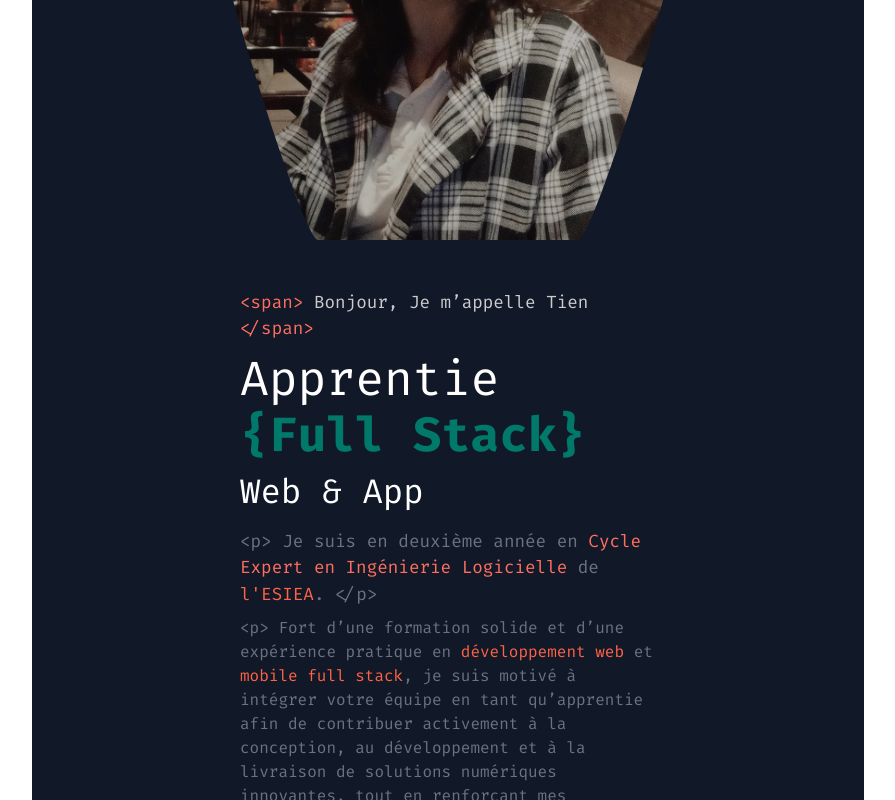
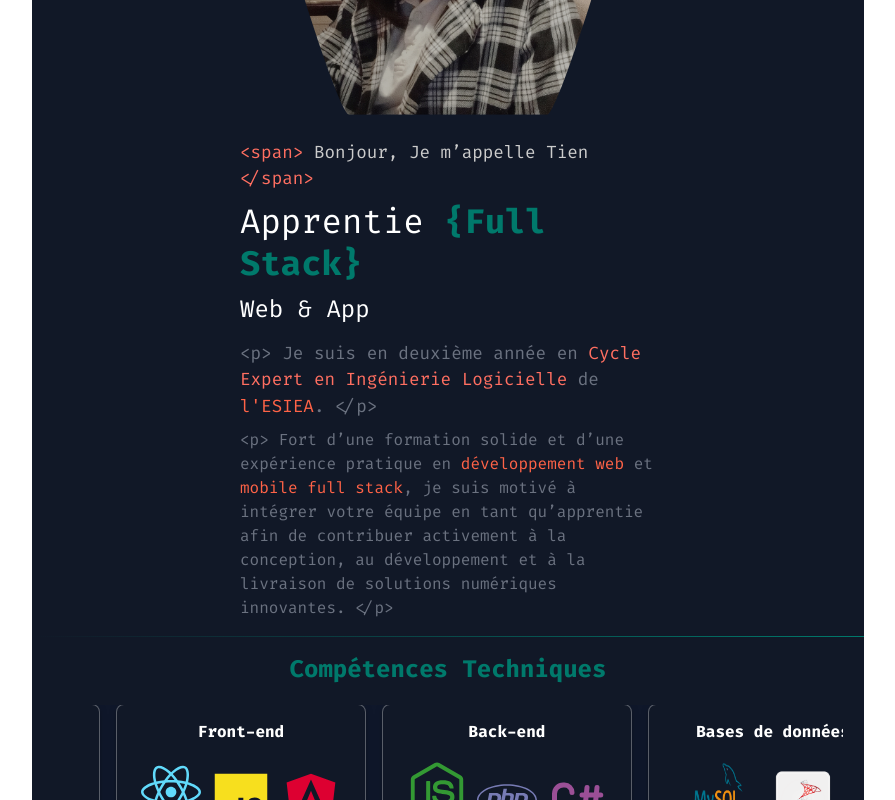
Before and after one commit to Tien-Tran2209/portfolio, a React (Vite) app: page / in a window 1280 px wide. Shown: the part 340-1140 px from the top of the page, without its empty margins (192-1087 px from the left). Built offline with nearby package versions, Linux system fonts and the light colour scheme.

Commit message:
fix project tab

```diff
--- a/src/components/About.jsx
+++ b/src/components/About.jsx
@@ -5,13 +5,6 @@ import profile from '../assets/me.jpg';
 import RoundedPentagonPhoto from './RoundedPentagonPhoto';
 import {TechStack} from './TechStack';
 import { motion } from "framer-motion";
-import Projects from './Projects';
-import {
-    FaHtml5, FaCss3Alt, FaJs, FaAngular, FaReact, FaNodeJs,
-    FaPhp, FaGit, FaGitlab, FaTrello, FaTasks , FaDatabase,
-    FaCogs, FaWindows, FaLinux
-  } from "react-icons/fa";
-
 const MotionBox = motion(Box);
 const MotionTypography = motion(Typography);
 
@@ -22,7 +15,7 @@ export default function About() {
           backgroundColor: "#111827",
           minHeight: "100vh",
           color: "#fff",
-          paddingTop: "20px",
+          paddingTop: "10px",
         }}
       >
         {/* Top content in flex row */}
@@ -39,19 +32,19 @@ export default function About() {
                 animate={{ opacity: 1, x: 0 }}
                 transition={{ duration: 3 }}
                 >
-          <RoundedPentagonPhoto image={profile} size={500} />
+          <RoundedPentagonPhoto image={profile} size={380} />
           </MotionBox>
-          <Box sx={{ maxWidth: '50%', paddingTop: "30px" }}>
+          <Box sx={{ maxWidth: '50%', paddingTop: "10px" }}>
           <Typography component="p" sx={{ color: "#ccc", mb: 1, fontSize: "1.1rem" }}>
           <span style={{ color: "#ff6f61" }}>&lt;span&gt;</span> Bonjour, Je m’appelle Tien{" "}
           <span style={{ color: "#ff6f61" }}>&lt;/span&gt;</span>
         </Typography>
 
-        <Typography variant="h3" sx={{  mb: 1 }}>
+        <Typography variant="h4" sx={{  mb: 1 }}>
           Apprentie{" "}
           <span style={{ color: "#00796b", fontWeight: "bold" }}>{`{Full Stack}`}</span>
         </Typography>
-        <Typography variant="h4" sx={{   mb: 2 }}>
+        <Typography variant="h5" sx={{   mb: 2 }}>
           Web & App
         </Typography>
         <Typography component="p" sx={{ color: "#6b7280", mb: 1, fontSize: "1.1rem" }}>
@@ -60,21 +53,12 @@ export default function About() {
         </Typography>
         <Typography variant="body1" sx={{   color: "#6b7280",
     fontSize: "1rem"}}>
-          &lt;p&gt; Fort d’une formation solide et d’une expérience pratique en   <span style={{ color: "tomato" }}>développement web </span> et <span style={{ color: "tomato" }}>mobile full stack</span>, je suis motivé à intégrer votre équipe en tant qu’apprentie afin de contribuer activement à la conception, au développement et à la livraison de solutions numériques innovantes, tout en renforçant mes compétences dans un environnement professionnel stimulant.
+          &lt;p&gt; Fort d’une formation solide et d’une expérience pratique en   <span style={{ color: "tomato" }}>développement web </span> et <span style={{ color: "tomato" }}>mobile full stack</span>, je suis motivé à intégrer votre équipe en tant qu’apprentie afin de contribuer activement à la conception, au développement et à la livraison de solutions numériques innovantes.
  &lt;/p&gt;
         </Typography>
 
           </Box>
         </Box>
-         {/* Gradient separator */}
-         {/* <Box
-          sx={{
-            height: "1px",
-            width: "70%",
-            background: "linear-gradient(to left, #111827, #10B981)",
-            my: 4 // optional spacing
-          }}
-        /> */}
         <Divider
   sx={{
     height: '1px',
@@ -86,18 +70,6 @@ export default function About() {
 />
             {/* TechStack */}
             <TechStack />
-             {/* <Divider
-  sx={{
-    height: '1px',
-    width: '100%',
-    background: 'linear-gradient(to left, #111827, #10B981)',
-    my: 3,
-    border: 0, // remove default border
-  }}
-/>
-         <Projects /> */}
-
-
       </Box>
     );
   }
--- a/src/components/Projects.jsx
+++ b/src/components/Projects.jsx
@@ -136,7 +136,7 @@ Intégration de niveaux de difficulté multiples, d'un mode multijoueur et d'un
   viewport={{ once: true, amount: 0.1 }} // start animation when 30% of the section is visible
     >
            <Grid container spacing={2}>
-          <Grid size={6}>
+          <Grid size={7}>
           {projects.map((project, index) => (
 
       <Step key={index} active sx={{width : '100%'}}>
@@ -225,7 +225,7 @@ Intégration de niveaux de difficulté multiples, d'un mode multijoueur et d'un
 
     ))}
           </Grid>
-          <Grid size={6}>
+          <Grid size={5}>
             <Grid container spacing={2}>
             <Grid size={6}>
 
--- a/src/components/TechStack.jsx
+++ b/src/components/TechStack.jsx
@@ -140,7 +140,7 @@ export const TechStack = () => {
     variant="h5"
     sx={{
       fontWeight: "bold",
-      color: "#10B981",
+      color: "#00796b",
      textAlign: "center",
      fontFamily: "'Fira Code', monospace",
      marginBottom : '20px'
@@ -237,56 +237,3 @@ export const TechStack = () => {
     </>
   );
 };
-
-
-
-// export const TechStack = () => {
-//   return (
-//   <Box sx={{ height: "100%", overflowX: "visible" }}>
-//    <Typography
-//     variant="h5"
-//     sx={{
-//       fontWeight: "bold",
-//       color: "#10B981",
-//       mb: 2,
-//       textAlign: "center",
-//       fontFamily: "'Fira Code', monospace"
-//     }}
-//   >
-//     Compétences Techniques
-//   </Typography>
-//   <Box sx={{
-
-//     overflowX: "auto", display: "flex",
-//     justifyContent: "center",
-//     flexWrap: "wrap" }}>
-//     <Stack direction="row" spacing={1}>
-//       {categories.map((category, index) => (
-//         <Paper
-//           key={index}
-//           sx={{
-//             //minWidth: 200,
-//             backgroundColor: "#111827",
-//             color: "#fff",
-//             p: 2,
-//             borderRadius: 2,
-//             flexShrink: 0,
-//           }}
-//         >
-//           <Typography variant="h5" sx={{ mb: 1, fontWeight: "bold",  fontFamily: "'Fira Code', monospace", fontSize :"1.1rem" }}>
-//             {category.title}
-//           </Typography>
-//           <Stack spacing={1}>
-//             {category.items.map((item, idx) => (
-//               <Stack direction="row" spacing={1} alignItems="center" key={idx}>
-//                 {item.icon}
-//                 <Typography sx= {{ fontFamily: "'Fira Code', monospace", fontSize :"0.9rem" }}>{item.name}</Typography>
-//               </Stack>
-//             ))}
-//           </Stack>
-//         </Paper>
-//       ))}
-//     </Stack>
-//     </Box>
-//   </Box>);
-// };
```
